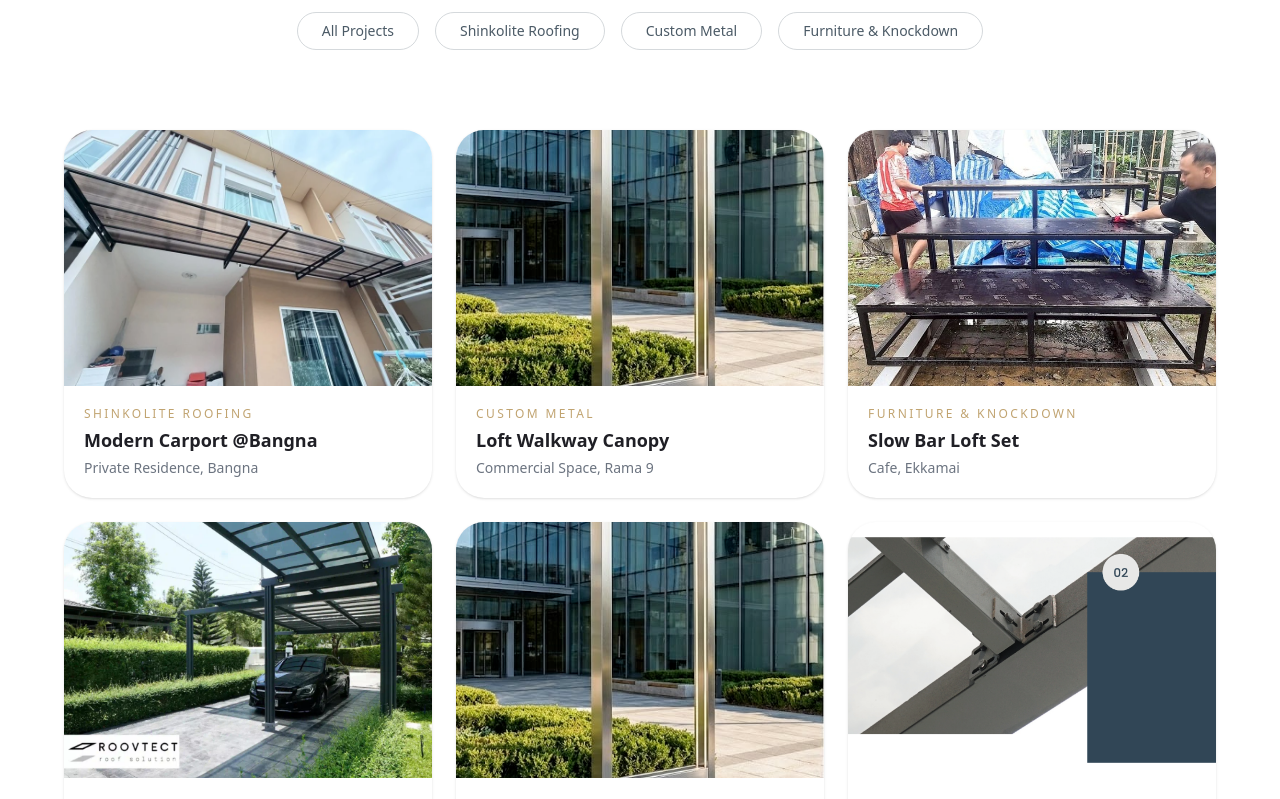
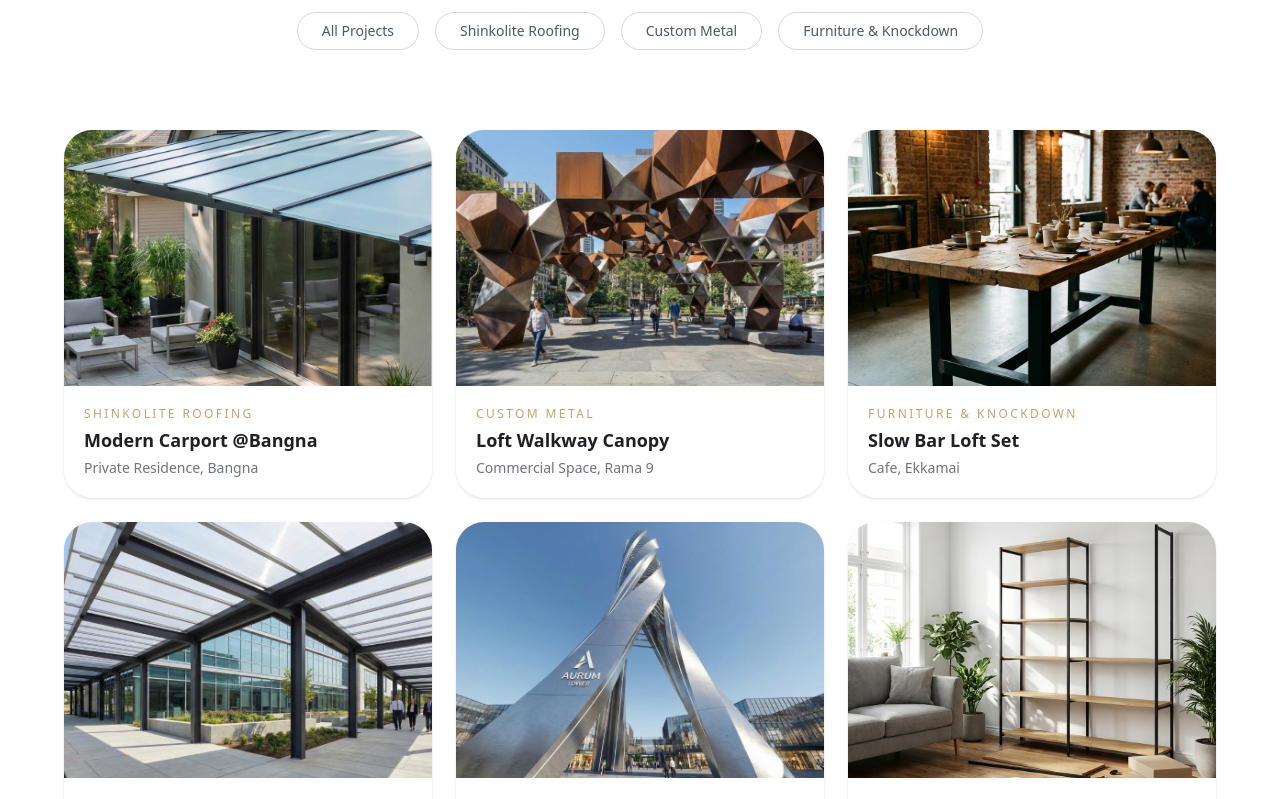
Before and after one commit to nexmindit/roovtect, a Next.js app: page /portfolio in a window 1280 px wide. Shown: the part 440-1239 px from the top of the page. Built offline with nearby package versions, Linux system fonts and the light colour scheme.

Commit message:
feat: enhance portfolio page content and layout

```diff
--- a/app/portfolio/page.tsx
+++ b/app/portfolio/page.tsx
@@ -15,37 +15,37 @@ const projects = [
     name: "Modern Carport @Bangna",
     category: "Shinkolite Roofing",
     location: "Private Residence, Bangna",
-    image: "/gallery1.png",
+    image: "/images/services/shinkolite/gallery/1.jpg",
   },
   {
     name: "Loft Walkway Canopy",
     category: "Custom Metal",
     location: "Commercial Space, Rama 9",
-    image: "/feature1.png",
+    image: "/images/services/custom-metal/gallery/3.png",
   },
   {
     name: "Slow Bar Loft Set",
     category: "Furniture & Knockdown",
     location: "Cafe, Ekkamai",
-    image: "/gallery3.jpg",
+    image: "/images/services/furniture/gallery/1.png",
   },
   {
     name: "Driveway in Light",
     category: "Shinkolite Roofing",
     location: "Private Residence, Rama 2",
-    image: "/shinkolite/carousel2.webp",
+    image: "/images/services/shinkolite/gallery/3.jpg",
   },
   {
     name: "Iconic Signage Tower",
     category: "Custom Metal",
     location: "Restaurant, Srinakarin",
-    image: "/feature1.png",
+    image: "/images/services/custom-metal/gallery/1.jpg",
   },
   {
     name: "Knockdown Guard House",
     category: "Furniture & Knockdown",
     location: "Modern Office, Bangkapi",
-    image: "/process2.png",
+    image: "/images/services/furniture/gallery/2.png",
   },
 ];
 
@@ -57,7 +57,7 @@ const caseStudies = [
     solution:
       "ออกแบบโครงสร้างเหล็กแบบยื่น Cantilever ใช้แผ่น Shinkolite รุ่นกันความร้อนสี Modern Grey",
     result: "พื้นที่หน้าบ้านโปร่ง โล่ง สบายตา และลดอุณหภูมิได้จริง",
-    image: "/gallery1.png",
+    image: "/images/services/shinkolite/gallery/1.jpg",
   },
   {
     title: "The Iconic Tower",
@@ -66,7 +66,7 @@ const caseStudies = [
     solution:
       "คำนวณโครงสร้างเหล็กถัก (Truss) รับแรงลม พร้อมเตรียมชิ้นงานประกอบสำเร็จจากโรงงาน 80%",
     result: "โครงสร้างแข็งแกร่ง ติดตั้งเสร็จภายใน 2 วัน หน้างานสะอาด",
-    image: "/feature1.png",
+    image: "/images/services/custom-metal/gallery/1.jpg",
   },
   {
     title: "Industrial Loft Space",
@@ -75,7 +75,7 @@ const caseStudies = [
     solution:
       "ชุดโต๊ะบาร์ขาเหล็กสีดำด้าน ท็อปไม้เก่าขัดเสี้ยน พร้อมชั้นวางของเหล็กฉีก",
     result: "ได้บรรยากาศดิบเท่ แข็งแรงทนทานต่อการใช้งานหนัก",
-    image: "/gallery3.jpg",
+    image: "/images/services/furniture/gallery/1.png",
   },
 ];
 
```
